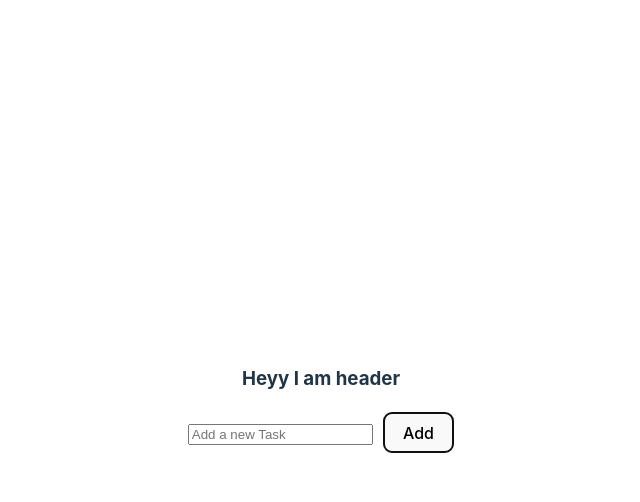
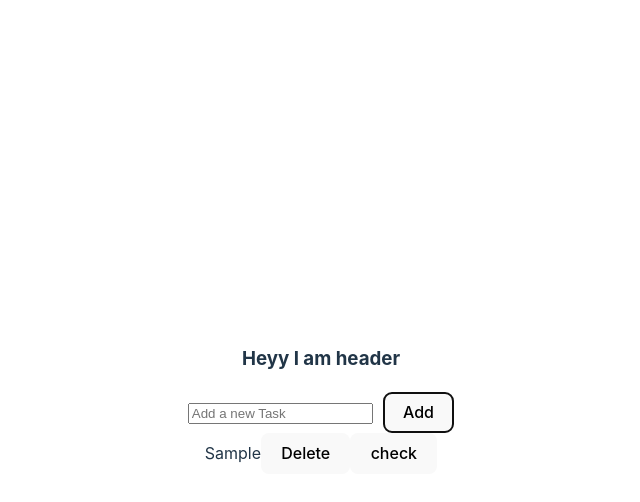
Before and after one commit to prateek-saxena-07/React_todoList, a React (Vite) app in the folder TodoList/: page / in a window 1280 px wide. Both pictures are taken after typing "Sample" into the empty fields and a click on the button "Add". Shown: the top 502 px of the page, without its empty margins (319-959 px from the left). Built offline with nearby package versions, Linux system fonts and the light colour scheme.

Commit message:
check toggle added

```diff
--- a/TodoList/src/App.css
+++ b/TodoList/src/App.css
@@ -44,3 +44,9 @@
 {
  margin-right: 10px;
 }
+
+.done
+{
+  text-decoration: line-through;
+  color: gray;
+}
--- a/TodoList/src/App.jsx
+++ b/TodoList/src/App.jsx
@@ -9,7 +9,7 @@ const[todo,setTodo]=useState([])
   return (
     <>
       <Header todo={todo} setTodo={setTodo}></Header>
-      <ToDoList></ToDoList>
+      <ToDoList todo={todo} setTodo={setTodo} ></ToDoList>
 
     </>
   )
--- a/TodoList/src/Components/ToDoItem.jsx
+++ b/TodoList/src/Components/ToDoItem.jsx
@@ -1,8 +1,27 @@
-function ToDoItem()
+function ToDoItem({ toDo, todo, setTodo })
 {
+    const deleteTodo = () => {
+
+        console.log('deleting')
+
+    setTodo(todo.filter((item) => item.id !== toDo.id));
+    };
+    function handleCheck(e)
+    {
+        e.target.parentNode.classList.toggle('done')
+    }
     return (<>
-        <h2>Heloo i am child of toDo  AKA "ToDoItems"</h2>
+        {/* <p>{toDo.id}</p>  */}
+        <span> {toDo.text}
+            {/* <button >Edit</button> */}
+            <button onClick={deleteTodo}>Delete</button>
+            <button onClick={(event)=>{handleCheck(event)}}>check</button>
+        </span>
+        <br />
     </>)
 }
 
 export default ToDoItem
+
+//toDo single task
+// todo array of task
--- a/TodoList/src/Components/ToDoList.jsx
+++ b/TodoList/src/Components/ToDoList.jsx
@@ -1,7 +1,10 @@
 import ToDoItem from "./ToDoItem"
-function ToDoList()
+function ToDoList({todo,setTodo})
 {
     return (<>
+        {
+            todo.map((toDo)=>(<ToDoItem key={toDo.id} toDo={toDo} todo={todo} setTodo={setTodo} ></ToDoItem>))
+        }
     </>)
 }
 
```
